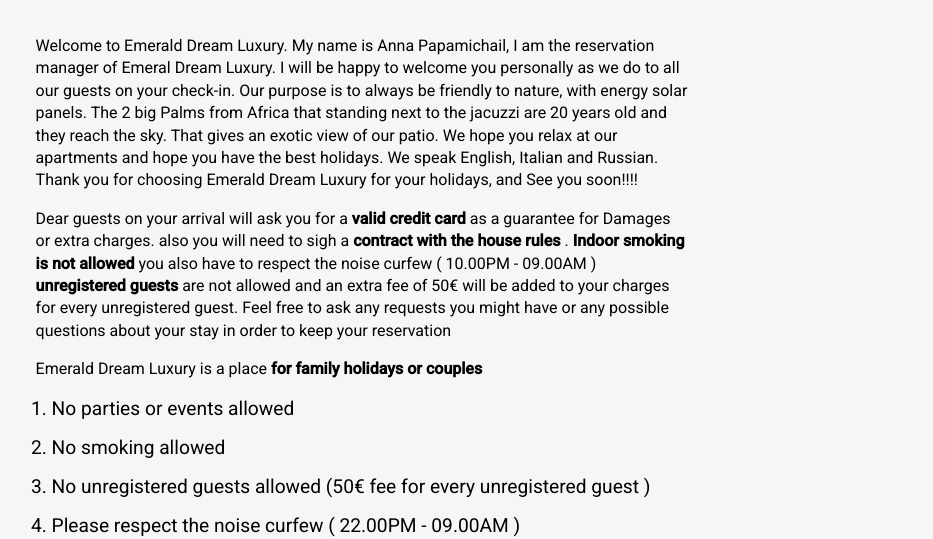
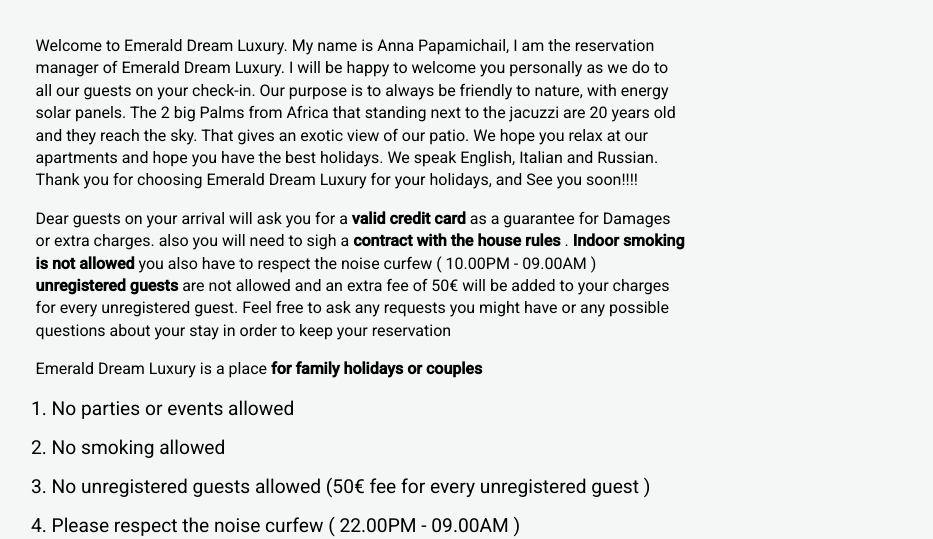
Before and after one commit to MichaelPattas/Emerald-Dream-3, a website: page policy.html in a window 1280 px wide. Shown: the part 269-808 px from the top of the page, without its empty margins (278-1211 px from the left). Drawn offline with Linux system fonts and the light colour scheme.

```diff
--- a/policy.html
+++ b/policy.html
@@ -46,7 +46,7 @@
   <div class="policy">
     <h2>Policy...</h2>
     <p>
-      Welcome to Emerald Dream Luxury. My name is Anna Papamichail, I am the reservation manager of Emeral Dream Luxury. I will be happy to welcome you personally as we do to all our guests on your check-in. Our purpose is to always be friendly to nature, with energy solar panels. The 2 big Palms from Africa that standing next to the jacuzzi are 20 years old and they reach the sky. That gives an exotic view of our patio. We hope you relax at our apartments and hope you have the best holidays. We speak English, Italian and Russian. Thank you for choosing Emerald Dream Luxury for your holidays, and See you soon!!!!
+      Welcome to Emerald Dream Luxury. My name is Anna Papamichail, I am the reservation manager of Emerald Dream Luxury. I will be happy to welcome you personally as we do to all our guests on your check-in. Our purpose is to always be friendly to nature, with energy solar panels. The 2 big Palms from Africa that standing next to the jacuzzi are 20 years old and they reach the sky. That gives an exotic view of our patio. We hope you relax at our apartments and hope you have the best holidays. We speak English, Italian and Russian. Thank you for choosing Emerald Dream Luxury for your holidays, and See you soon!!!!
     </p>
     <p>
       Dear guests  on your arrival  will ask you for a <b>valid credit card</b> as a guarantee for Damages or extra charges.
```
Also changed, not shown: dist/img/img17.jpg.
